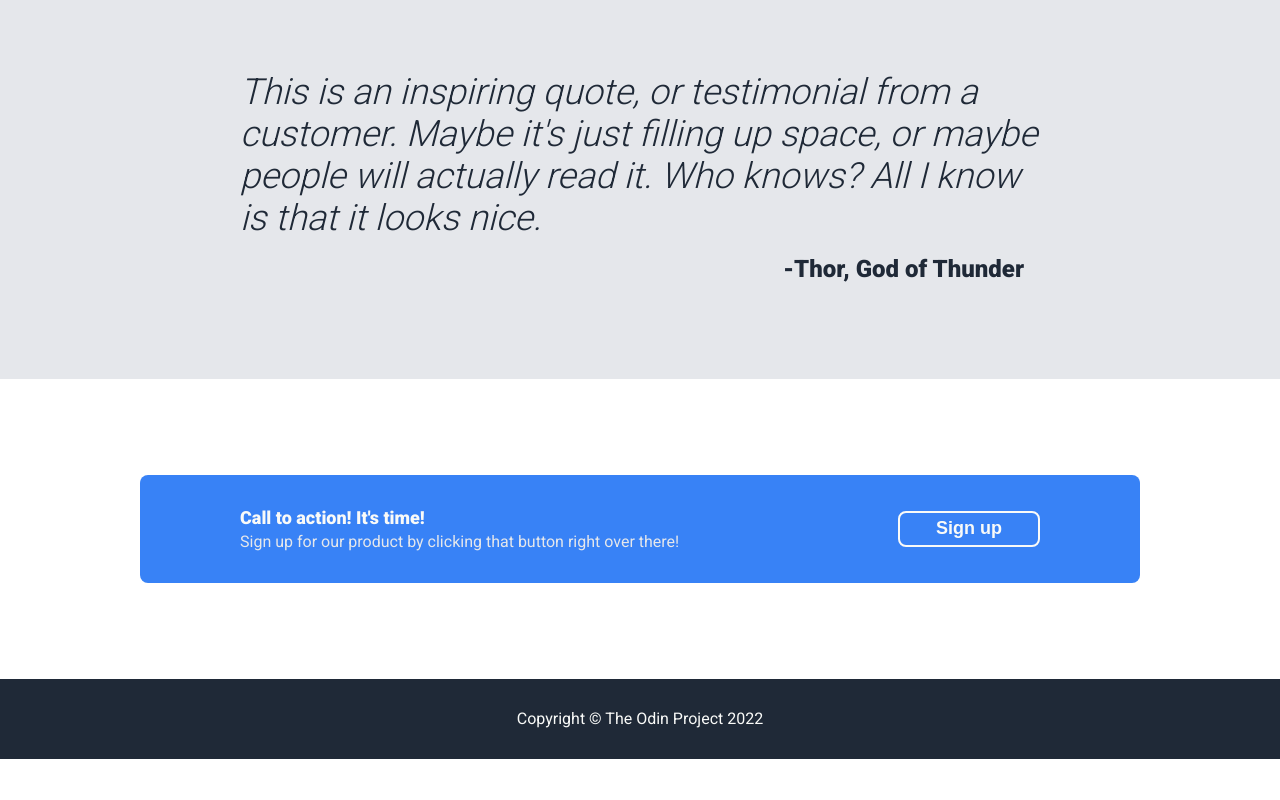
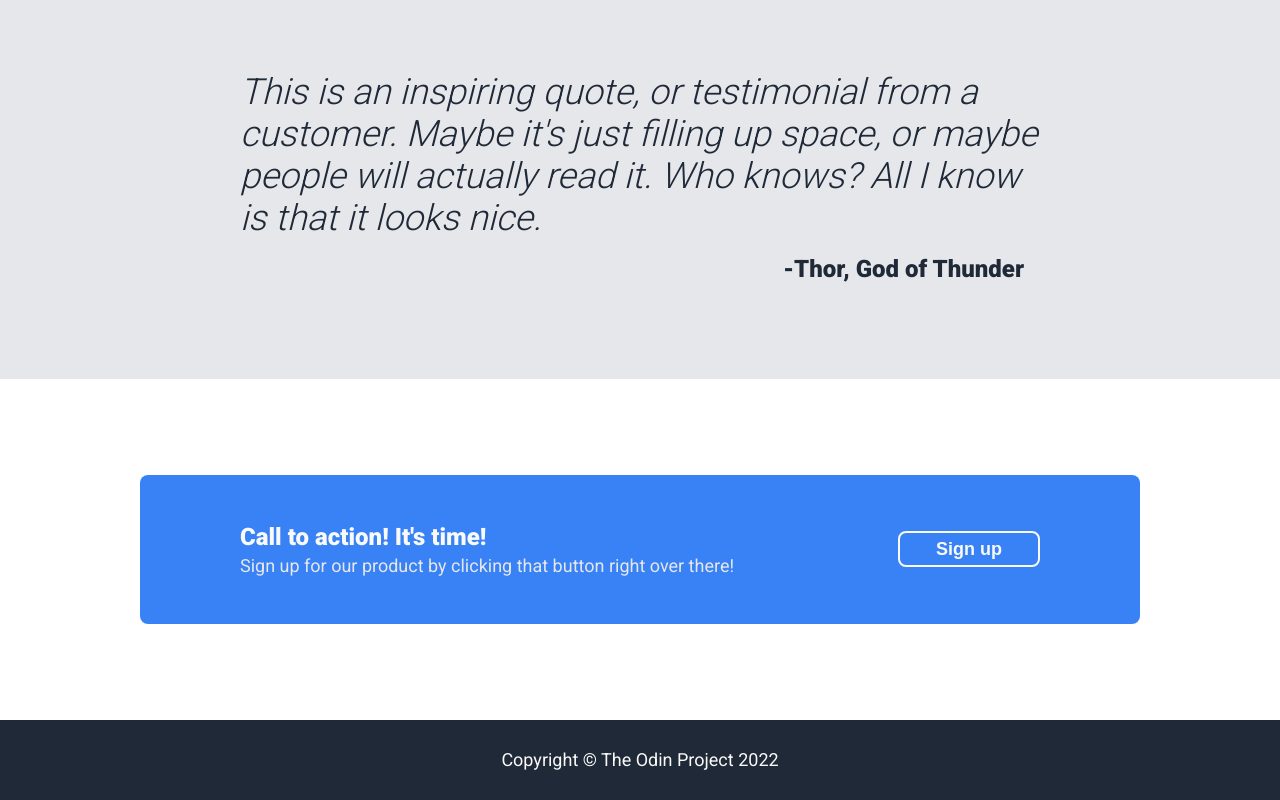
Before and after one commit to levoskaa/odin-landing-page, a plain HTML site: page src/index.html in a window 1280 px wide. Shown: the part 1045-1845 px from the top of the page. Before the commit the page ends 1804 px from the top, so only its background shows below. Drawn offline with Linux system fonts and the light colour scheme.

Commit message:
style: update font sizes

```diff
--- a/src/styles.css
+++ b/src/styles.css
@@ -183,7 +183,7 @@ section#call-to-action > .container {
   margin: 0 auto;
   background-color: var(--accent);
   border-radius: 0.5rem;
-  padding: 2rem 1rem;
+  padding: 3rem 1rem;
 }
 
 section#call-to-action .flex-wrapper {
@@ -195,13 +195,14 @@ section#call-to-action .flex-wrapper {
 }
 
 .action-title {
-  font-size: 1.125rem;
+  font-size: 1.5rem;
   font-weight: 900;
   color: var(--light-primary);
   margin-bottom: 0.25rem;
 }
 
 .action-text {
+  font-size: 1.125rem;
   color: var(--light-secondary);
 }
 
@@ -216,4 +217,5 @@ footer {
   display: flex;
   justify-content: center;
   align-items: center;
+  font-size: 1.125rem;
 }
```
